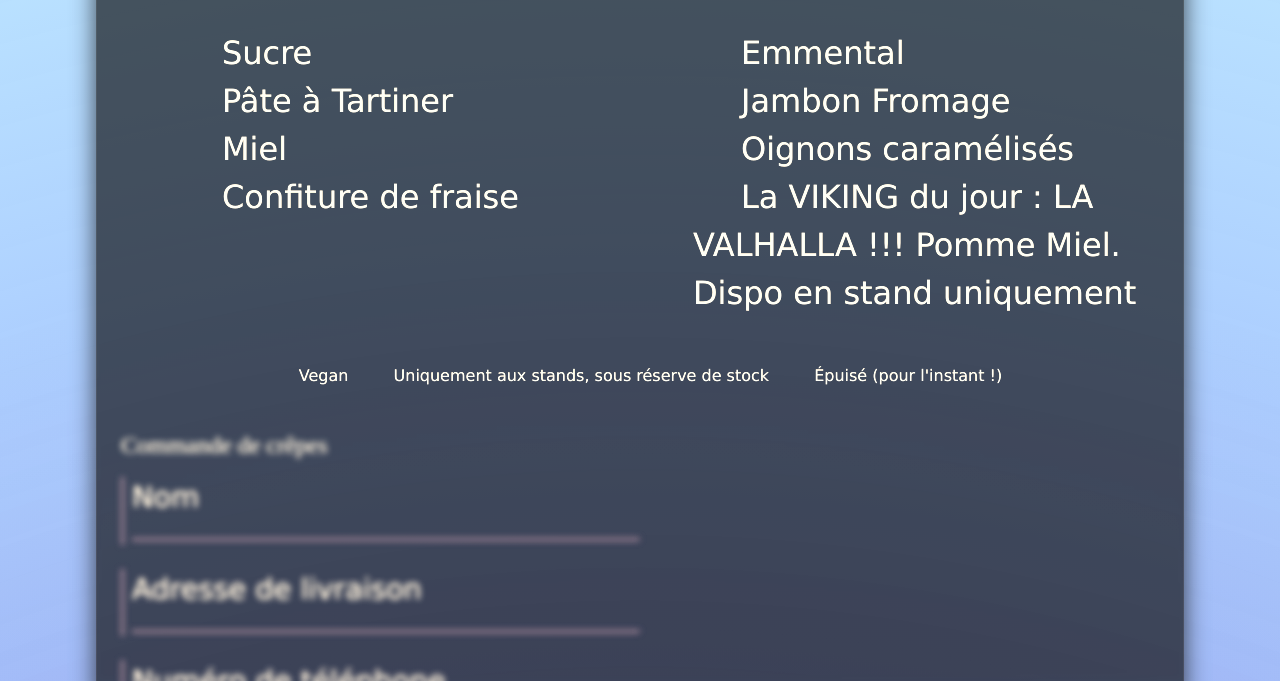
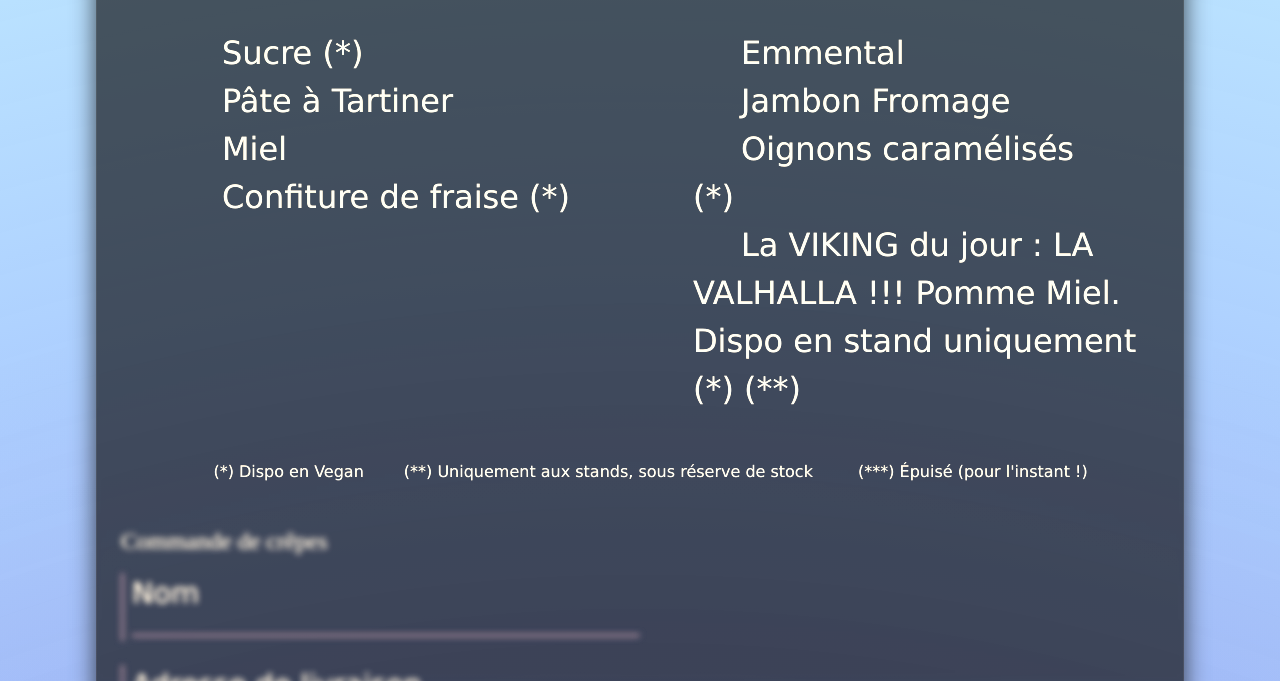
Before and after one commit to Vincentledev/dragondeps, a plain HTML site: page orders.html in a window 1280 px wide. Shown: the part 626-1307 px from the top of the page. Drawn offline with Linux system fonts and the light colour scheme; a script that the page names is missing; a web font is replaced by a local one.

Commit message:
Update orders.html

```diff
--- a/orders.html
+++ b/orders.html
@@ -808,7 +808,7 @@
 									<span>Allergènes :</span>
 									<ul class='allerg-list'>
 										<li class='allerg'>Pâte à crêpes : Lait, gluten, oeufs</li>
-										<li class='allerg'>Pâte à crêpes vegan : maïzena, lait de SOJA</li>
+										<li class='allerg'>Pâte à crêpes vegan : maïzena, lait de Amande, gluten</li>
 										<li class='allerg'>Pâte à tartiner : Lactose, Lactosérum, Soja, Noisettes. Traces éventuelles d'autres fruits à coques</li>
 										<li class='allerg'>Beurre de cachuètes : cacahuètes, arachides</li>
                                   </ul>
@@ -818,7 +818,7 @@
 
 						<ul class='crepe-list cat-sucre'>
 							<span class='li-wrap'>
-								<li class='list-item vegan'>Sucre</li>
+								<li class='list-item vegan'>Sucre (*)</li>
 								<span class='img crepe-info veggie'></span>
 								<span class='img crepe-info standex'></span>
 								<span class='img crepe-info notav'></span>
@@ -838,7 +838,7 @@
 								<span class='img crepe-info notav'></span>
 							</span>
                           	<span class='li-wrap'>
-								<li class='list-item stand'>Confiture de fraise</li>
+								<li class='list-item stand'>Confiture de fraise (*) </li>
 								<span class='img crepe-info veggie'></span>
 								<span class='img crepe-info standex'></span>
 								<span class='img crepe-info notav'></span>
@@ -867,7 +867,7 @@
 						</div>
 						<ul class='crepe-list cat-sale'>
 							<span class='li-wrap'>
-								<li class='list-item'>Emmental</li>
+								<li class='list-item'>Emmental </li>
 								<span class='img crepe-info veggie'></span>
 								<span class='img crepe-info standex'></span>
 								<span class='img crepe-info notav'></span>
@@ -883,14 +883,14 @@
 							<!-- <li class='list-item'>Chèvre miel</li> -->
 							<!-- <li class='list-item'>Jambon emmental</li> -->
 							<span class='li-wrap'>
-								<li class='list-item vegan'>Oignons caramélisés</li>
+								<li class='list-item vegan'>Oignons caramélisés (*)</li>
 								<span class='img crepe-info veggie'></span>
 								<span class='img crepe-info standex'></span>
 								<span class='img crepe-info notav'></span>
 							</span>
 
 							<span class='li-wrap'>
-								<li class='list-item'>La VIKING du jour : LA VALHALLA !!! Pomme Miel. Dispo en stand uniquement</li>
+								<li class='list-item'>La VIKING du jour : LA VALHALLA !!! Pomme Miel. Dispo en stand uniquement (*) (**)</li>
 								<span class='img crepe-info veggie'></span>
 								<span class='img crepe-info standex'></span>
 								<span class='img crepe-info notav'></span>
@@ -901,9 +901,9 @@
 			</div>
 
 			<div class='infos'>
-				<span><span class='img crepe-info veggie'></span> Vegan </span>
-				<span><span class='img crepe-info standex'></span> Uniquement aux stands, sous réserve de stock</span>
-				<span><span class='img crepe-info notav'></span> Épuisé (pour l'instant !) </span>
+				<span><span class='img crepe-info veggie'></span> (*) Dispo en Vegan </span>
+				<span><span class='img crepe-info standex'></span>(**) Uniquement aux stands, sous réserve de stock</span>
+				<span><span class='img crepe-info notav'></span> (***) Épuisé (pour l'instant !) </span>
 			</div>
 
 
```
